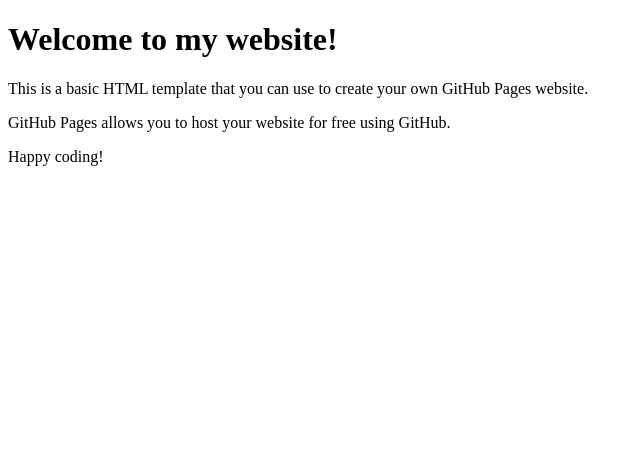
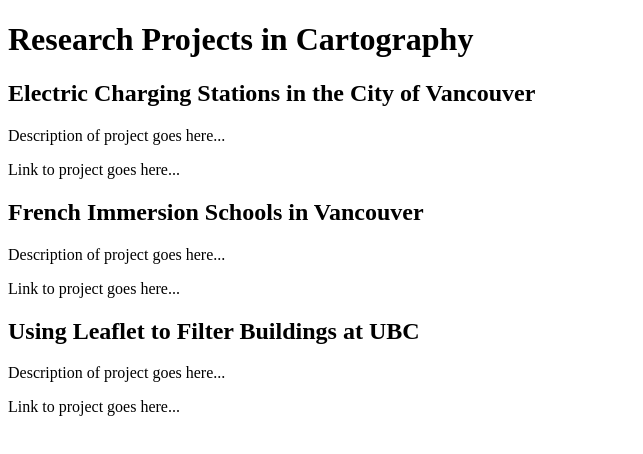
Before and after one commit to kwan27/hkwan.github.io, a plain HTML site: page index.html in a window 1280 px wide. Shown: the whole page, without its empty margins (0-643 px from the left). Drawn offline with Linux system fonts and the light colour scheme.

Commit message:
Update index.html

```diff
--- a/index.html
+++ b/index.html
@@ -1,12 +1,22 @@
 <!DOCTYPE html>
 <html>
   <head>
-    <title>My GitHub Pages Website</title>
+    <title>Research Projects in Cartography</title>
   </head>
   <body>
-    <h1>Welcome to my website!</h1>
-    <p>This is a basic HTML template that you can use to create your own GitHub Pages website.</p>
-    <p>GitHub Pages allows you to host your website for free using GitHub.</p>
-    <p>Happy coding!</p>
+    <h1>Research Projects in Cartography</h1>
+
+    <h2>Electric Charging Stations in the City of Vancouver</h2>
+    <p>Description of project goes here...</p>
+    <p>Link to project goes here...</p>
+
+    <h2>French Immersion Schools in Vancouver</h2>
+    <p>Description of project goes here...</p>
+    <p>Link to project goes here...</p>
+
+    <h2>Using Leaflet to Filter Buildings at UBC</h2>
+    <p>Description of project goes here...</p>
+    <p>Link to project goes here...</p>
+
   </body>
 </html>
```
